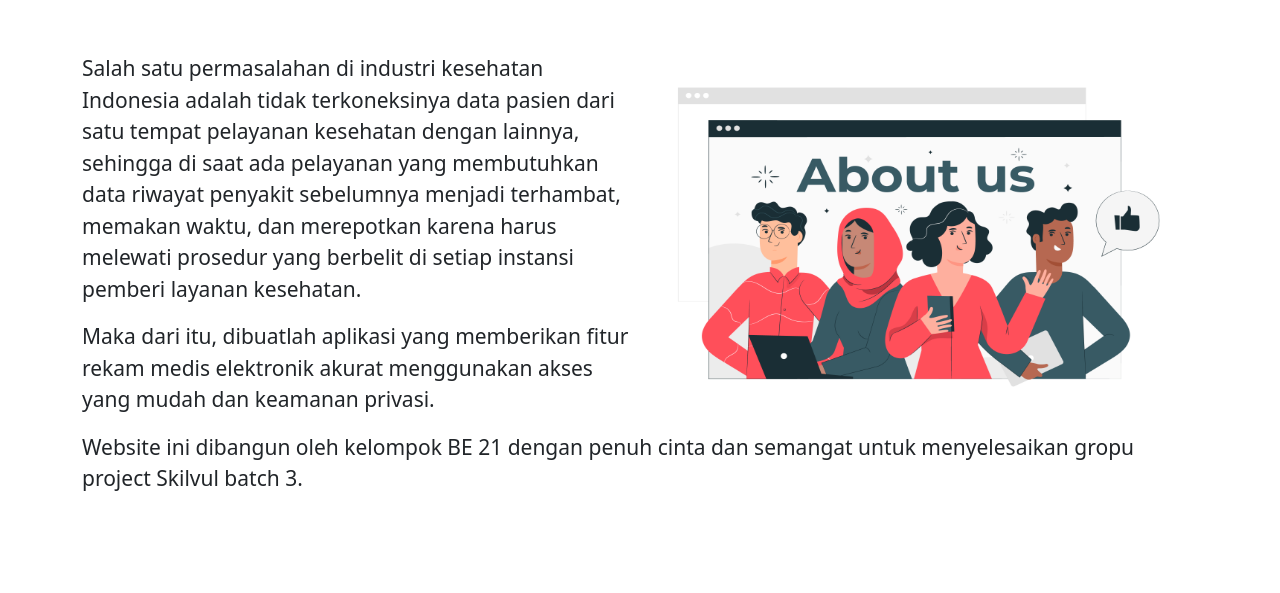
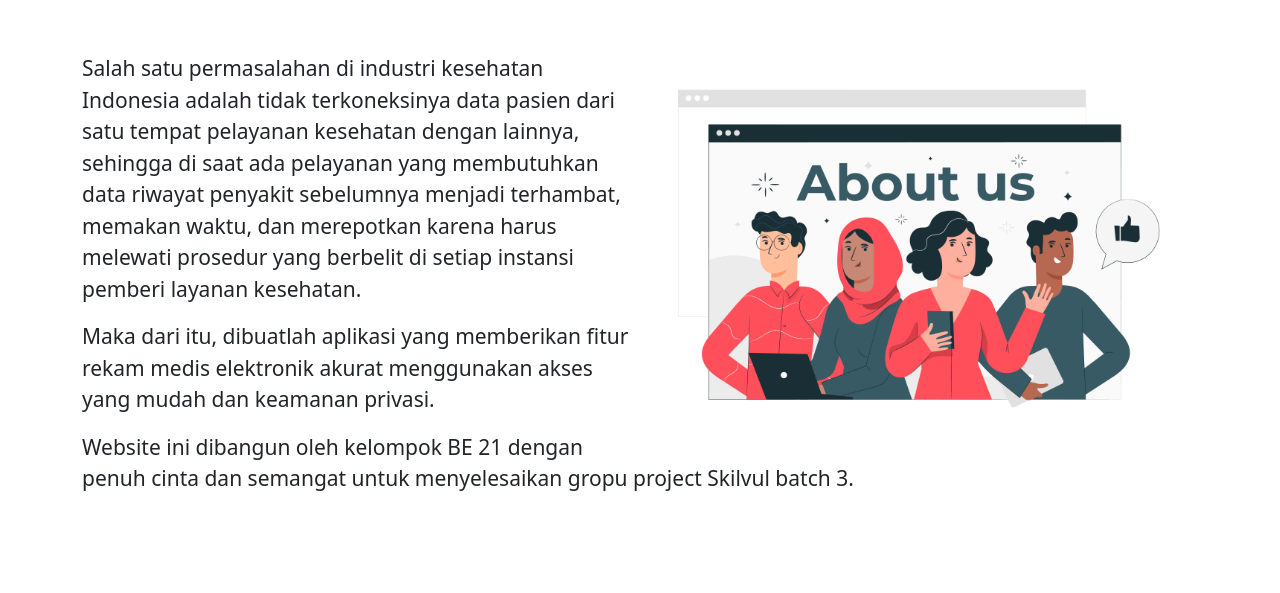
Before and after one commit to KikiAndrianto/Percobaan, a plain HTML site: page about.html in a window 1280 px wide. Shown: the part 251-844 px from the top of the page. Drawn offline with Linux system fonts and the light colour scheme.

Commit message:
membenarkan fitur about

```diff
--- a/about.html
+++ b/about.html
@@ -43,8 +43,7 @@
             <div class="clearfix pt-5">
                 <img src="./image/about.jpg"
                 class="col-md-6 float-md-end mb-3 crop-img"
-                width="300"
-                height="350"
+                width="350"
                 />
                 <p>
                     Salah satu permasalahan di industri kesehatan Indonesia adalah tidak terkoneksinya data pasien dari satu tempat pelayanan kesehatan dengan lainnya, sehingga di saat ada pelayanan yang membutuhkan data riwayat penyakit sebelumnya menjadi terhambat, memakan waktu, dan merepotkan karena harus melewati prosedur yang berbelit di setiap instansi pemberi layanan kesehatan.
```
